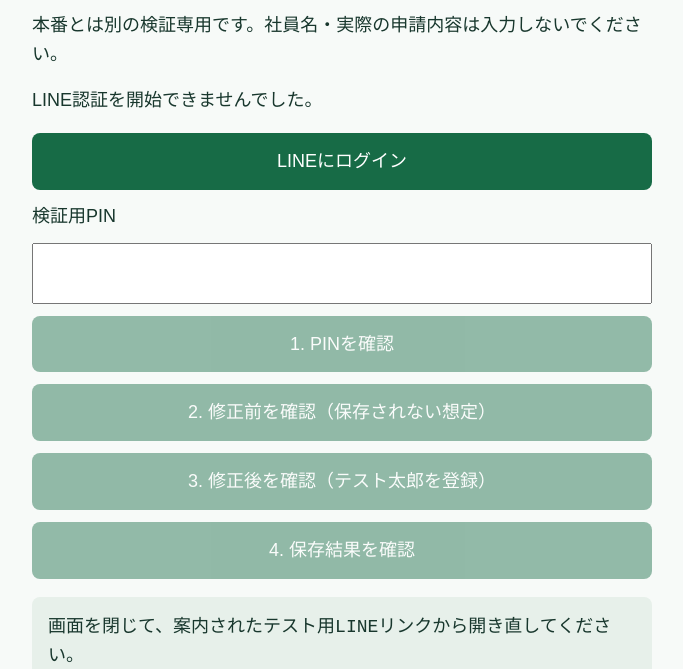
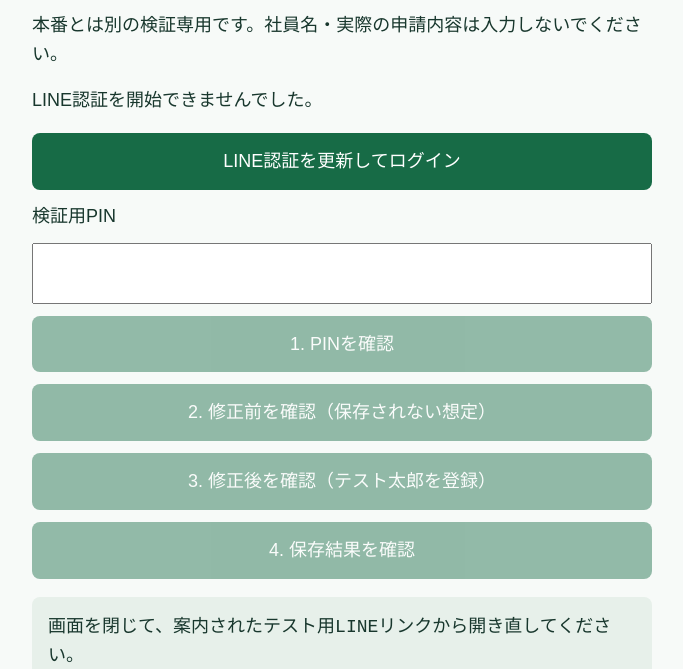
Before and after one commit to shishidogumi-system/registration-isolated-test, a plain HTML site: page index.html in a window 1280 px wide. Shown: the part 131-800 px from the top of the page, without its empty margins (298-981 px from the left). Drawn offline with Linux system fonts and the light colour scheme.

Commit message:
Refresh expired LIFF session in isolated test only

```diff
--- a/index.html
+++ b/index.html
@@ -36,7 +36,8 @@ async function register(includeGrant){
 q('before').onclick=()=>action(()=>register(false));
 q('after').onclick=()=>action(()=>register(true));
 q('read').onclick=()=>action(async()=>{const r=await rpc('readTestRegistration',{idToken:token});log('保存済み: '+r.registered+'\n氏名: '+(r.name||'未登録')+'\n初回登録未完了: '+r.needsNameRegistration);});
-q('login').onclick=()=>liff.login({redirectUri:location.origin+location.pathname});
+q('login').textContent='LINE認証を更新してログイン';
+q('login').onclick=()=>{liff.logout();liff.login({redirectUri:location.origin+location.pathname});};
 (async()=>{try{
  if(typeof liff==='undefined')throw Error('LINE SDKを読み込めませんでした。通信状態を確認してください。');
  await liff.init({liffId:LIFF_ID});
```
